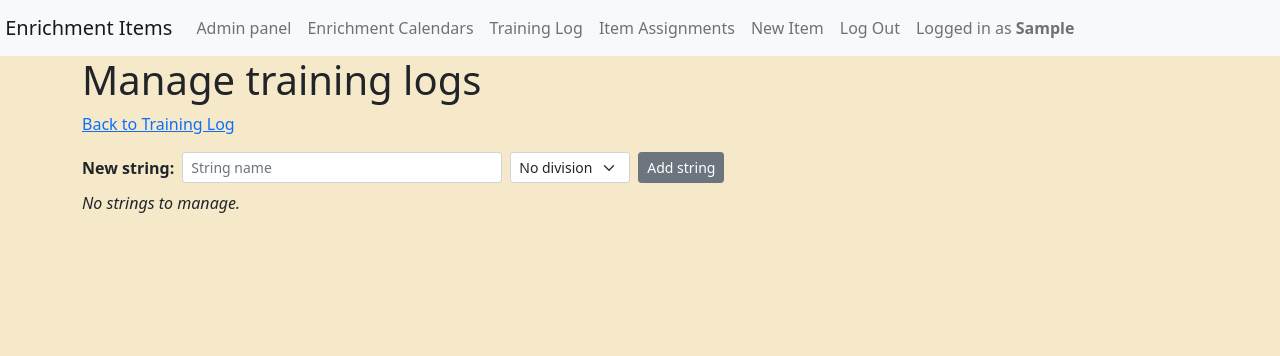
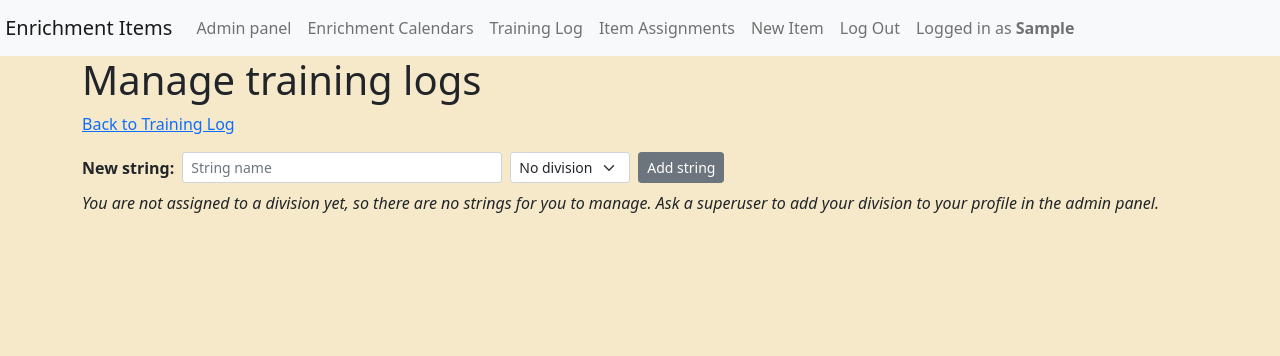
Before and after one commit to cfmays/Ents, a Django app: page /zoo/training/manage/ in a window 1280 px wide. Shown: the top 356 px of the page. Run offline with Django 3.2, Linux system fonts and the light colour scheme; the visitor is signed in with stand-in values (Sample User, id 1); data that the repository does not hold is empty.

Commit message:
Division checkboxes in the title bar for multi-division supervisors
People who can work in more than one division (supervisors with several,
superusers) tick which divisions they are working in. The calendar list,
Manage training logs and Item Assignments follow the ticked divisions.
Also explains the empty Manage training logs page for supervisors without a division.

Co-Authored-By: Claude Sonnet 5 <noreply@anthropic.com>

```diff
--- a/ents/ents/settings.py
+++ b/ents/ents/settings.py
@@ -107,6 +107,7 @@ TEMPLATES = [
                 'django.template.context_processors.request',
                 'django.contrib.auth.context_processors.auth',
                 'django.contrib.messages.context_processors.messages',
+                'zoo.context_processors.division_picker',
             ],
         },
     },
--- a/ents/ents/templates/base_generic.html
+++ b/ents/ents/templates/base_generic.html
@@ -65,6 +65,18 @@
           <li class="nav-item">
             <span class="nav-link pe-1">Logged in as <strong>{{ user.username|capfirst }}</strong></span>
           </li>
+          {% if division_picker %}
+          <li class="nav-item">
+            <form method="post" action="{% url 'zoo:set_divisions' %}" class="nav-link" style="display:flex;gap:10px;align-items:center;margin:0">
+              {% csrf_token %}
+              <input type="hidden" name="next" value="{{ request.get_full_path }}">
+              <span class="text-muted">Working in:</span>
+              {% for division, checked in division_picker %}
+              <label style="margin:0;white-space:nowrap"><input type="checkbox" name="division" value="{{ division.id }}"{% if checked %} checked{% endif %} onchange="this.form.submit()"> {{ division.name }}</label>
+              {% endfor %}
+            </form>
+          </li>
+          {% endif %}
 
           {% else %}
           <li class="nav-item">
--- /dev/null
+++ b/ents/zoo/context_processors.py
@@ -0,0 +1,12 @@
+from .permissions import available_divisions, picked_divisions
+
+
+def division_picker(request):
+    """Checkbox data for the title bar: only for people who can work in more than one division."""
+    if not request.user.is_authenticated:
+        return {}
+    available = available_divisions(request.user)
+    if available.count() < 2:
+        return {}
+    picked = set(picked_divisions(request).values_list('id', flat=True))
+    return {'division_picker': [(division, division.id in picked) for division in available]}
--- a/ents/zoo/forms.py
+++ b/ents/zoo/forms.py
@@ -164,7 +164,7 @@ class ItemAssignmentForm(forms.Form):
     items = forms.ModelMultipleChoiceField(queryset=Enrichment.objects.all(), widget=forms.SelectMultiple(attrs={'size': 10}))
     asgs = forms.ModelMultipleChoiceField(queryset=ASG.objects.all(), widget=forms.SelectMultiple(attrs={'size': 10}), label='Calendars')
 
-    def __init__(self, *args, user=None, **kwargs):
+    def __init__(self, *args, divisions=None, **kwargs):
         super().__init__(*args, **kwargs)
-        if user is not None and not user.is_superuser:
-            self.fields['asgs'].queryset = ASG.objects.filter(string__division__in=user.profile.divisions.all())
+        if divisions is not None:
+            self.fields['asgs'].queryset = ASG.objects.filter(string__division__in=divisions)
--- a/ents/zoo/permissions.py
+++ b/ents/zoo/permissions.py
@@ -2,6 +2,8 @@ from functools import wraps
 
 from django.contrib.auth.decorators import login_required
 from django.core.exceptions import PermissionDenied
+
+from .models import Division
 
 
 def is_supervisor(user):
@@ -42,3 +44,30 @@ def user_can_access_asg(user, asg):
 
 def user_can_access_training_animal(user, animal):
     return user_can_access_string(user, animal.string)
+
+
+def available_divisions(user):
+    """Divisions a user can work in: all for superusers, their profile's for supervisors, none for keepers."""
+    if user.is_superuser:
+        return Division.objects.all()
+    profile = getattr(user, 'profile', None)
+    return profile.divisions.all() if profile and is_supervisor(user) else Division.objects.none()
+
+
+def picked_divisions(request):
+    """The divisions ticked in the title bar (all available ones until the user picks)."""
+    available = available_divisions(request.user)
+    chosen = request.session.get('working_divisions')
+    if chosen:
+        picked = available.filter(pk__in=chosen)
+        if picked.exists():
+            return picked
+    return available
+
+
+def division_scope(request):
+    """Divisions to filter by, or None for "no filter" (a superuser with every division ticked)."""
+    picked = picked_divisions(request)
+    if request.user.is_superuser and picked.count() == available_divisions(request.user).count():
+        return None
+    return picked
--- a/ents/zoo/templates/zoo/manage_training.html
+++ b/ents/zoo/templates/zoo/manage_training.html
@@ -130,7 +130,7 @@
     </div>
   </details>
   {% empty %}
-  <p><em>No strings to manage.</em></p>
+  <p><em>{% if divisions %}No strings to manage.{% else %}You are not assigned to a division yet, so there are no strings for you to manage. Ask a superuser to add your division to your profile in the admin panel.{% endif %}</em></p>
   {% endfor %}
 </form>
 
--- a/ents/zoo/urls.py
+++ b/ents/zoo/urls.py
@@ -15,6 +15,7 @@ urlpatterns = [
 
     path('training/', views.training_start, name='training_start'),
     path('training/ajax_animals_for_string/', views.training_ajax_animals_for_string, name='training_ajax_animals_for_string'),
+    path('divisions/', views.set_divisions, name='set_divisions'),
     path('training/manage/', views.manage_training, name='manage_training'),
     path('training/animal/<int:animal_id>/', views.training_entry, name='training_entry'),
 
--- a/ents/zoo/views.py
+++ b/ents/zoo/views.py
@@ -16,7 +16,9 @@ from django.views.decorators.http import require_POST
 from .forms import AddAnimalChoiceForm, AddBehaviorGoalForm, ItemAssignmentForm, TrainingSessionForm, TrainingStringForm, make_calendar_entry_formset
 from ents.models import Enrichment
 from .models import Division, Behavior, Reinforcer, ASG, ASGApprovedItem, Animal, default_is_food, BehaviorGoal, BehaviorScore, CalendarEntry, Profile, SpecialConcern, String, TrainingAnimal, TrainingSession
-from .permissions import is_supervisor, supervisor_required, user_can_access_asg, user_can_access_string, user_can_access_training_animal
+from django.utils.http import url_has_allowed_host_and_scheme
+
+from .permissions import available_divisions, division_scope, is_supervisor, supervisor_required, user_can_access_asg, user_can_access_string, user_can_access_training_animal
 
 
 def _get_accessible_asg(request, asg_id):
@@ -35,12 +37,11 @@ def _get_accessible_training_animal(request, animal_id):
 
 @login_required
 def asg_list(request):
+    scope = division_scope(request)
     if request.user.is_superuser:
-        strings = String.objects.all()
+        strings = String.objects.all() if scope is None else String.objects.filter(division__in=scope)
     else:
-        profile = getattr(request.user, 'profile', None)
-        divisions = profile.divisions.all() if profile else []
-        strings = String.objects.filter(Q(keepers=request.user) | Q(division__in=divisions)).distinct()
+        strings = String.objects.filter(Q(keepers=request.user) | Q(division__in=scope)).distinct()
     strings = strings.prefetch_related('asgs')
     return render(request, 'zoo/asg_list.html', {'strings': strings})
 
@@ -369,7 +370,7 @@ def training_entry(request, animal_id):
 @supervisor_required
 def item_assignment_view(request):
     if request.method == 'POST':
-        form = ItemAssignmentForm(request.POST, user=request.user)
+        form = ItemAssignmentForm(request.POST, divisions=division_scope(request))
         if form.is_valid():
             created = 0
             for item in form.cleaned_data['items']:
@@ -379,7 +380,7 @@ def item_assignment_view(request):
             messages.success(request, f'Created {created} new item/calendar assignment(s).')
             return redirect('zoo:item_assignment')
     else:
-        form = ItemAssignmentForm(user=request.user)
+        form = ItemAssignmentForm(divisions=division_scope(request))
 
     return render(request, 'zoo/item_assignment.html', {'form': form})
 
@@ -388,8 +389,9 @@ def item_assignment_view(request):
 def item_ajax_asgs_for_item(request):
     item_id = request.GET.get('item_id')
     asgs = ASG.objects.filter(item_assignments__item_id=item_id) if item_id else ASG.objects.none()
-    if not request.user.is_superuser:
-        asgs = asgs.filter(string__division__in=request.user.profile.divisions.all())
+    scope = division_scope(request)
+    if scope is not None:
+        asgs = asgs.filter(string__division__in=scope)
     return JsonResponse({'asgs': [asg.name for asg in asgs]})
 
 
@@ -399,19 +401,14 @@ def _clean(text):
     return re.sub(r'\s+', ' ', text or '').strip()
 
 
-def _manageable_strings(user):
-    """Superusers manage every string; supervisors only those in their divisions."""
-    if user.is_superuser:
-        return String.objects.all()
-    profile = getattr(user, 'profile', None)
-    return String.objects.filter(division__in=profile.divisions.all()) if profile else String.objects.none()
+def _manageable_strings(request):
+    """Strings in the divisions ticked in the title bar (superusers with all ticked: every string)."""
+    scope = division_scope(request)
+    return String.objects.all() if scope is None else String.objects.filter(division__in=scope)
 
 
 def _my_divisions(user):
-    if user.is_superuser:
-        return Division.objects.all()
-    profile = getattr(user, 'profile', None)
-    return profile.divisions.all() if profile else Division.objects.none()
+    return available_divisions(user)
 
 
 def _animal_for(strings, animal_id):
@@ -423,7 +420,8 @@ def _add_string(request, strings):
     divisions = _my_divisions(request.user)
     division = divisions.filter(pk=request.POST.get('new_string_division') or None).first()
     if division is None and not request.user.is_superuser:
-        division = divisions.first() if divisions.count() == 1 else None
+        working = division_scope(request)
+        division = working.first() if working.count() == 1 else None
         if division is None:
             messages.warning(request, 'Choose one of your divisions for the new string.')
             return
@@ -563,7 +561,7 @@ MANAGE_ACTIONS = {
 
 @supervisor_required
 def manage_training(request):
-    strings = _manageable_strings(request.user)
+    strings = _manageable_strings(request)
     if request.method == 'POST':
         verb, *ids = request.POST.get('do', '').split(':')
         handler = MANAGE_ACTIONS.get(verb)
@@ -588,3 +586,18 @@ def manage_training(request):
         'new_names': Behavior.objects.filter(behavior_type='new').values_list('name', flat=True),
         'reinforcer_names': Reinforcer.objects.values_list('name', flat=True),
     })
+
+
+@login_required
+@require_POST
+def set_divisions(request):
+    """Remember which divisions the user ticked in the title bar."""
+    chosen = available_divisions(request.user).filter(pk__in=request.POST.getlist('division'))
+    if chosen.exists():
+        request.session['working_divisions'] = list(chosen.values_list('id', flat=True))
+    else:
+        messages.warning(request, 'Keep at least one division ticked.')
+    next_url = request.POST.get('next', '')
+    if not url_has_allowed_host_and_scheme(next_url, allowed_hosts={request.get_host()}):
+        next_url = reverse('zoo:asg_list')
+    return redirect(next_url)
```
Also changed, not shown: ents/zoo/tests.py (+74 -0 lines).
